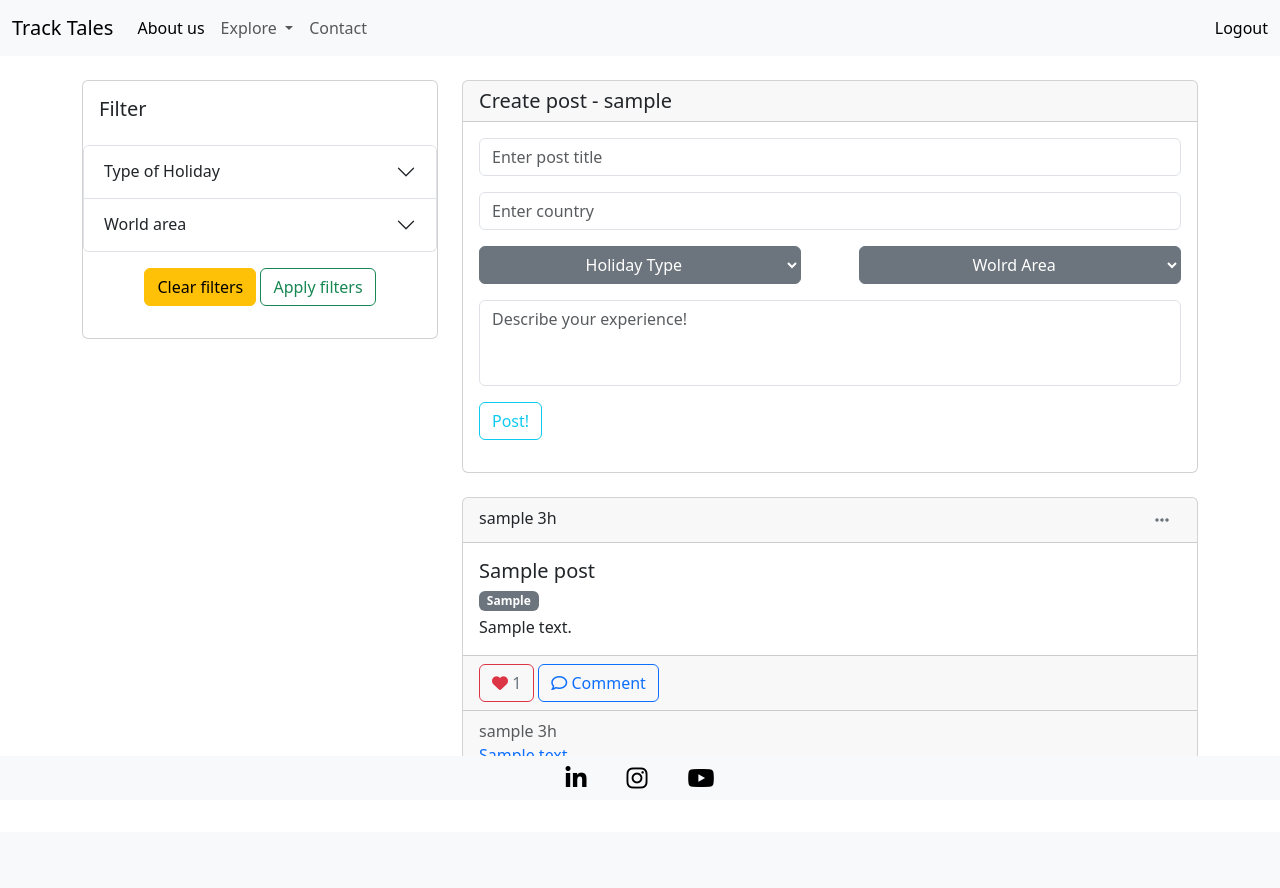
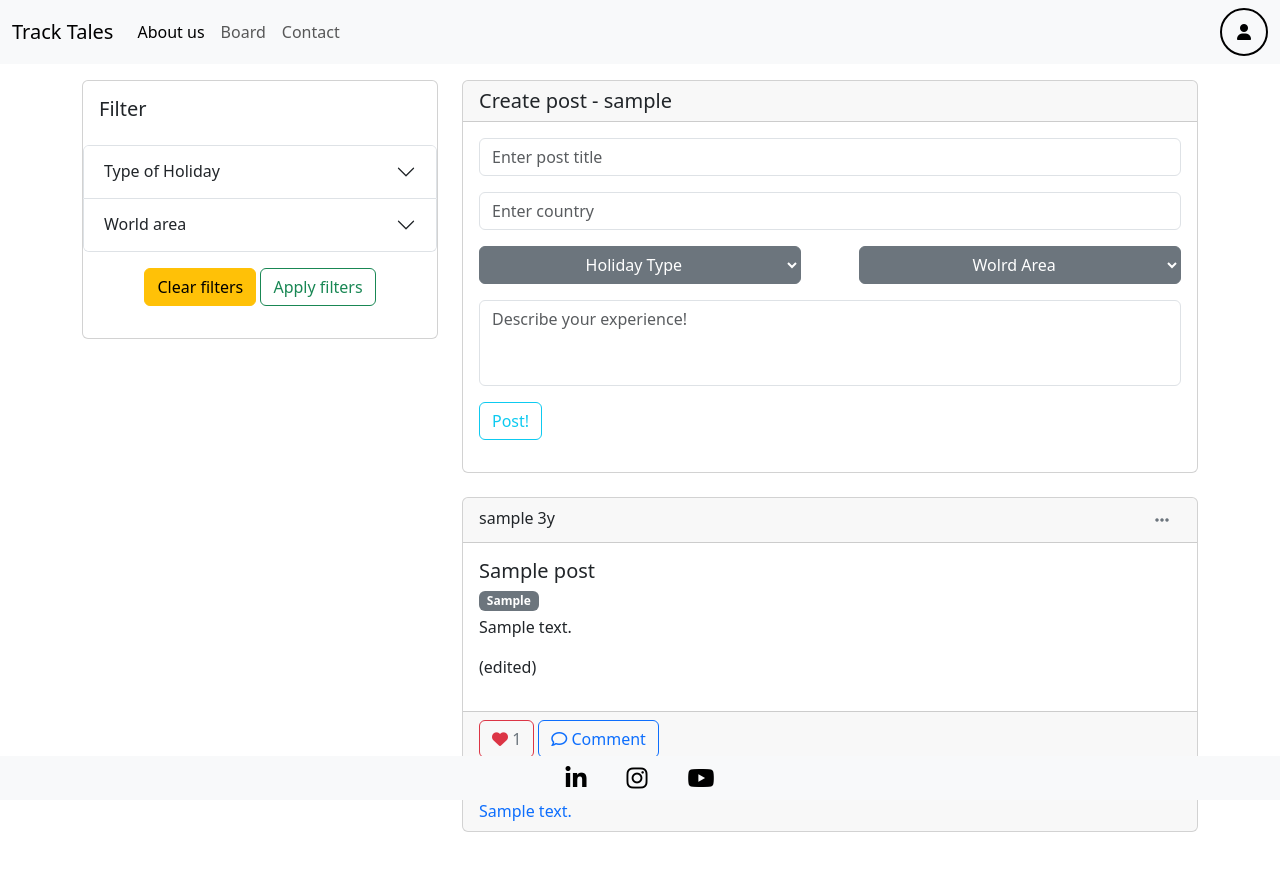
Before and after one commit to juanovt10/tracktales-blog, a Django app: page /board/ in a window 1280 px wide. Before the commit the page ends 789 px from the top, so only its background shows below. Run offline with Django 4.2, Linux system fonts and the light colour scheme; a user stored in the database is signed in; tables that the repository leaves empty hold one stand-in row (values such as "Sample post"); some libraries are stand-ins or nearby versions.

Commit message:
Tidy up nav bar, added feature to post that will show edited when the post has been edited by the user

```diff
--- a/postBoard/models.py
+++ b/postBoard/models.py
@@ -46,6 +46,7 @@ class Post(models.Model):
     created_on = models.DateTimeField(auto_now_add=True)
     likes = models.ManyToManyField(User, related_name="post_likes", blank=True)
     approved = models.BooleanField(default=False)
+    edited = models.BooleanField(default=False)
 
     class Meta:
         ordering = ["-created_on"]
--- a/postBoard/templatetags/custom_filters.py
+++ b/postBoard/templatetags/custom_filters.py
@@ -18,14 +18,8 @@ def custom_timesince(value):
     timesince_str = timesince(value)
     parts = timesince_str.split(', ')
 
-    if len(parts) > 1:
-        amount = parts[0].replace('\xa0', ' ').split()[0]
-        unit = parts[0].replace('\xa0', ' ').split()[1].lower()
+    amount = parts[0].replace('\xa0', ' ').split()[0]
+    unit = parts[0].replace('\xa0', ' ').split()[1].lower()
 
-        if unit in ['day', 'week', 'year']:
-            return f"{amount}{unit[0]}"
-        else:
-            return f"{amount}h"
-    else:
-        amount = timesince_str.split()[0]
-        return f"{amount}m"
+    if unit in ['minute', 'minutes', 'hour', 'hours', 'day', 'days', 'week', 'weeks', 'year', 'years']:
+        return f"{amount}{unit[0]}"
--- a/postBoard/views.py
+++ b/postBoard/views.py
@@ -85,9 +85,10 @@ class PostBoard(generic.ListView):
         elif 'edit_post_id' in request.POST:
             post_slug = request.POST['edit_post_id']
             post = get_object_or_404(Post, slug=post_slug)
-            post.approved = False
             edit_form = EditPostForm(instance=post, data=request.POST)
             if edit_form.is_valid():
+                post.approved = False
+                post.edited = True
                 edit_form.save()
                 messages.success(request, 'Your post has been edited and is awaiting for approval, this will take a couple of minutes.')
             else:
@@ -276,9 +277,10 @@ class ProfileDetail(generic.DetailView):
         elif 'edit_post_id' in request.POST:
             post_slug = request.POST['edit_post_id']
             post = get_object_or_404(Post, slug=post_slug)
-            post.approved = False
             edit_form = EditPostForm(instance=post, data=request.POST)
             if edit_form.is_valid():
+                post.approved = False
+                post.edited = True
                 edit_form.save()
                 messages.success(request, 'Your post has been edited and is awaiting for approval, this will take a couple of minutes.')
             else:
--- a/static/css/style.css
+++ b/static/css/style.css
@@ -23,6 +23,12 @@ body {
 
 .navbar-text a {
     display: inline-block;
+}
+
+.profile-icon {
+    width: 3rem;
+    height: 3rem;
+    border: 2px solid;
 }
 
 /* -- footer styling -- */
--- a/templates/base.html
+++ b/templates/base.html
@@ -1,20 +1,15 @@
 <html lang="en">
 {% load static %}
+
 <head>
       <meta charset="UTF-8" />
       <meta http-equiv="X-UA-Compatible" content="IE=edge" />
       <meta name="viewport" content="width=device-width, initial-scale=1.0" />
-    <link
-      href="https://cdn.jsdelivr.net/npm/bootstrap@5.3.2/dist/css/bootstrap.min.css"
-      rel="stylesheet"
-      integrity="sha384-T3c6CoIi6uLrA9TneNEoa7RxnatzjcDSCmG1MXxSR1GAsXEV/Dwwykc2MPK8M2HN"
-      crossorigin="anonymous"
-    />
-    <script
-      src="https://cdn.jsdelivr.net/npm/bootstrap@5.3.2/dist/js/bootstrap.bundle.min.js"
+      <link href="https://cdn.jsdelivr.net/npm/bootstrap@5.3.2/dist/css/bootstrap.min.css" rel="stylesheet"
+          integrity="sha384-T3c6CoIi6uLrA9TneNEoa7RxnatzjcDSCmG1MXxSR1GAsXEV/Dwwykc2MPK8M2HN" crossorigin="anonymous" />
+      <script src="https://cdn.jsdelivr.net/npm/bootstrap@5.3.2/dist/js/bootstrap.bundle.min.js"
           integrity="sha384-C6RzsynM9kWDrMNeT87bh95OGNyZPhcTNXj1NW7RuBCsyN/o0jlpcV8Qyq46cDfL"
-      crossorigin="anonymous"
-    ></script>
+          crossorigin="anonymous"></script>
       <script src="https://code.jquery.com/jquery-3.7.1.js" integrity="sha256-eKhayi8LEQwp4NKxN+CfCh+3qOVUtJn3QNZ0TciWLP4="
           crossorigin="anonymous"></script>
       <link rel="stylesheet" href="{% static 'css/style.css' %}" />
@@ -22,20 +17,11 @@
 </head>
 
 <body>
-
-
     <nav class="menu navbar navbar-expand-sm bg-body-tertiary">
         <div class="container-fluid">
             <a class="navbar-brand" href="{% url 'index' %}">Track Tales</a>
-        <button
-          class="navbar-toggler"
-          type="button"
-          data-bs-toggle="collapse"
-          data-bs-target="#navbarText"
-          aria-controls="navbarText"
-          aria-expanded="false"
-          aria-label="Toggle navigation"
-        >
+            <button class="navbar-toggler" type="button" data-bs-toggle="collapse" data-bs-target="#navbarText"
+                aria-controls="navbarText" aria-expanded="false" aria-label="Toggle navigation">
                 <span class="navbar-toggler-icon"></span>
             </button>
               <div class="collapse navbar-collapse" id="navbarText">
@@ -45,36 +31,35 @@
                               About us
                           </a>
                       </li>
-            <li class="nav-item dropdown">
-              <a
-                class="nav-link dropdown-toggle"
-                href="#"
-                role="button"
-                data-bs-toggle="dropdown"
-                aria-expanded="false"
-              >
-                Explore
+                      <li class="nav-item">
+                          <a class="nav-link" aria-current="page" href="{% url 'post_board' %}">
+                            Board
                           </a>
-              <ul class="dropdown-menu">
-                <li><a class="dropdown-item" href="#">North America</a></li>
-                <li><a class="dropdown-item" href="#">South America</a></li>
-                <li><a class="dropdown-item" href="#">Europe</a></li>
-                <li><a class="dropdown-item" href="#">South Asia</a></li>
-                <li><a class="dropdown-item" href="#">East Asia</a></li>
-                <li><a class="dropdown-item" href="#">West Asia</a></li>
-                <li><a class="dropdown-item" href="#">Oceania</a></li>
-                <li><a class="dropdown-item" href="#">Africa</a></li>
-                <li><a class="dropdown-item" href="#">Middle East</a></li>
-              </ul>
                       </li>
                       <li class="nav-item">
                           <a class="nav-link" href="{% url 'contact_us' %}">Contact</a>
                       </li>
                   </ul>
-          <span class="navbar-text">
+                  <span class="nav-item dropdown">
+
+                      <a class="nav-link" href="#" role="button" data-bs-toggle="dropdown" aria-expanded="false">
+                          <div class="d-flex align-items-center justify-content-center rounded-circle profile-icon">
+                              <i class="fa-solid fa-user"></i>
+                          </div>
+                      </a>
+                      <ul class="dropdown-menu dropdown-menu-end">
                           {% if user.is_authenticated %}
+                              <li><a class="dropdown-item" href="{% url 'profile_detail' username=request.user%}">Profile</a></li>
+                              <li><a class="dropdown-item" href="{% url 'account_logout' %}">Logout</a></li>
+                          {% else %}
+                              <li><a class="dropdown-item" href="{% url 'account_signup' %}">Sign-up</a></li>
+                              <li><a class="dropdown-item" href="{% url 'account_login' %}">Login</a></li>
+                          {% endif %}
+                      </ul>
 
-            <!-- should be link to profile -->
+                      <!-- {% if user.is_authenticated %}
+
+
                       <a class="nav-link" href="{% url 'account_logout' %}">Logout</a>
 
                       {% else %}
@@ -82,7 +67,7 @@
                       <a class="nav-link" href="{% url 'account_signup' %}">Sign-up</a>
                       <a class="nav-link" href="{% url 'account_login' %}">Login</a>
 
-            {% endif %}
+                    {% endif %} -->
                   </span>
               </div>
         </div>
@@ -100,10 +85,7 @@
                 <a href="https://www.linkedin.com/" target="_blank">
                     <i class="fa-brands fa-linkedin-in"></i>
                 </a>
-          <a
-            href="https://www.instagram.com/infraestructuraysenalizacion/"
-            target="_blank"
-          >
+                <a href="https://www.instagram.com/infraestructuraysenalizacion/" target="_blank">
                     <i class="fa-brands fa-instagram"></i>
                 </a>
                 <a href="https://www.youtube.com/" target="_blank">
@@ -115,9 +97,7 @@
 
 
     <script src="{% static 'js/script.js'%}"> </script>
-    <script
-      src="https://kit.fontawesome.com/3156a2e938.js"
-      crossorigin="anonymous"
-    ></script>
+    <script src="https://kit.fontawesome.com/3156a2e938.js" crossorigin="anonymous"></script>
 </body>
+
 </html>
--- a/templates/board.html
+++ b/templates/board.html
@@ -198,6 +198,9 @@
                     <p class="card-text text-left mt-1 post-content">
                         {{ post.content }}
                     </p>
+                    {% if post.edited %}
+                    <p>(edited)</p>
+                    {% endif %}
                 </div>
                 <div class="card-footer text-body-secondary">
                     {% if user.is_authenticated %}
@@ -207,7 +210,7 @@
 
                         <input type="hidden" name="blogpost_id_like" value="{{post.slug}}">
                         <button type="submit" class="btn btn-outline-danger">
-                            {% if post|user_liked_post:request.user %}
+                                {% if post|user_liked_post:request.user %}
                             <i class="fa-solid fa-heart"></i>
                             {% else %}
                             <i class="fa-regular fa-heart"></i>
--- a/templates/userprofile.html
+++ b/templates/userprofile.html
@@ -124,6 +124,9 @@
                     <p class="card-text text-left mt-1 post-content">
                         {{ post.content }}
                     </p>
+                    {% if post.edited %}
+                    <p>(edited)</p>
+                    {% endif %}
                 </div>
                 <div class="card-footer text-body-secondary">
                     {% if user.is_authenticated %}
@@ -311,6 +314,4 @@
     </div>
 </div>
 
-<!-- here I should redirect to the sign up page -->
-
 {% endblock %}
```
Also changed, not shown: postBoard/migrations/0013_post_edited_alter_post_tags.py (added). Lines whose indentation alone changed are shown as unchanged.
